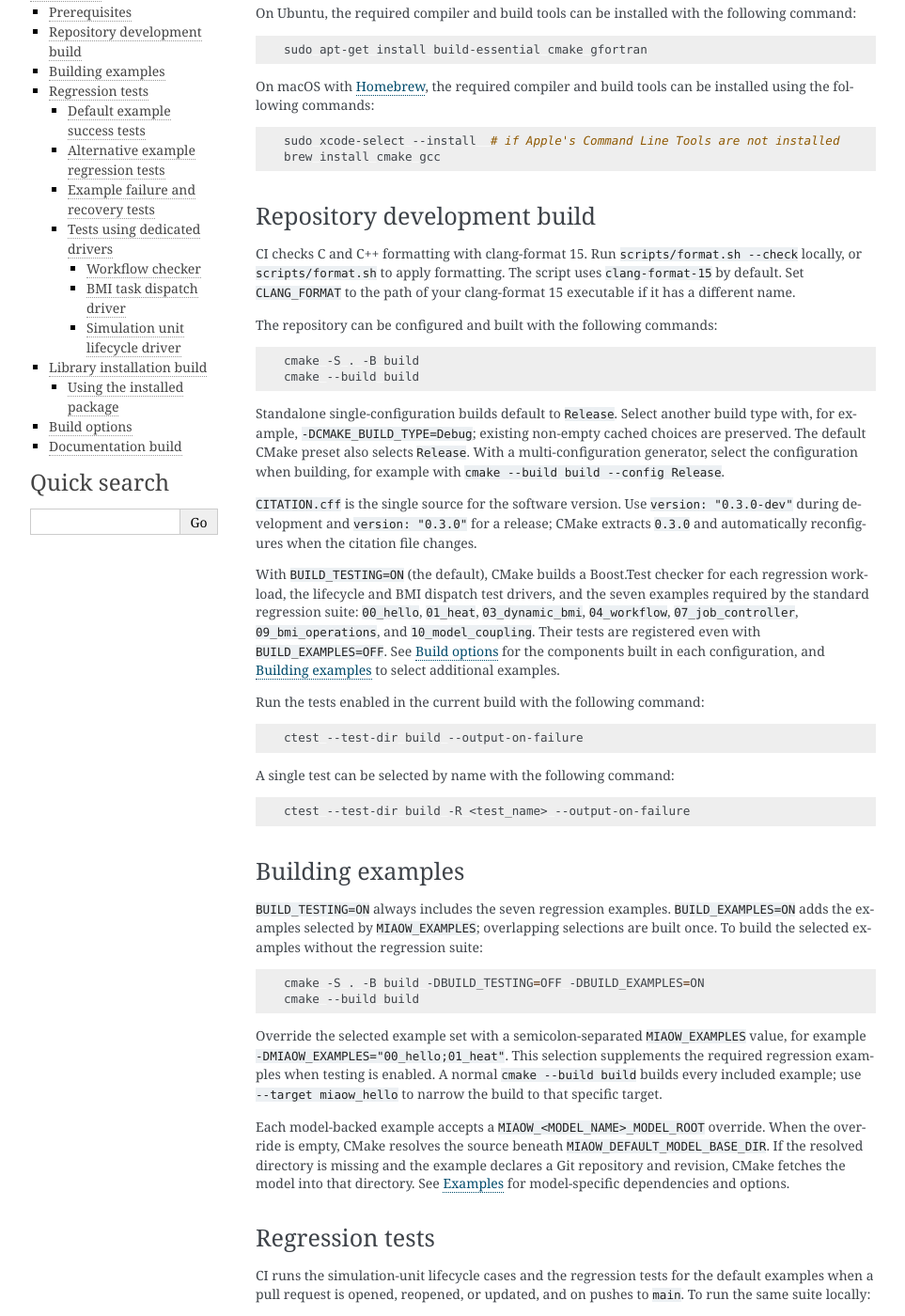
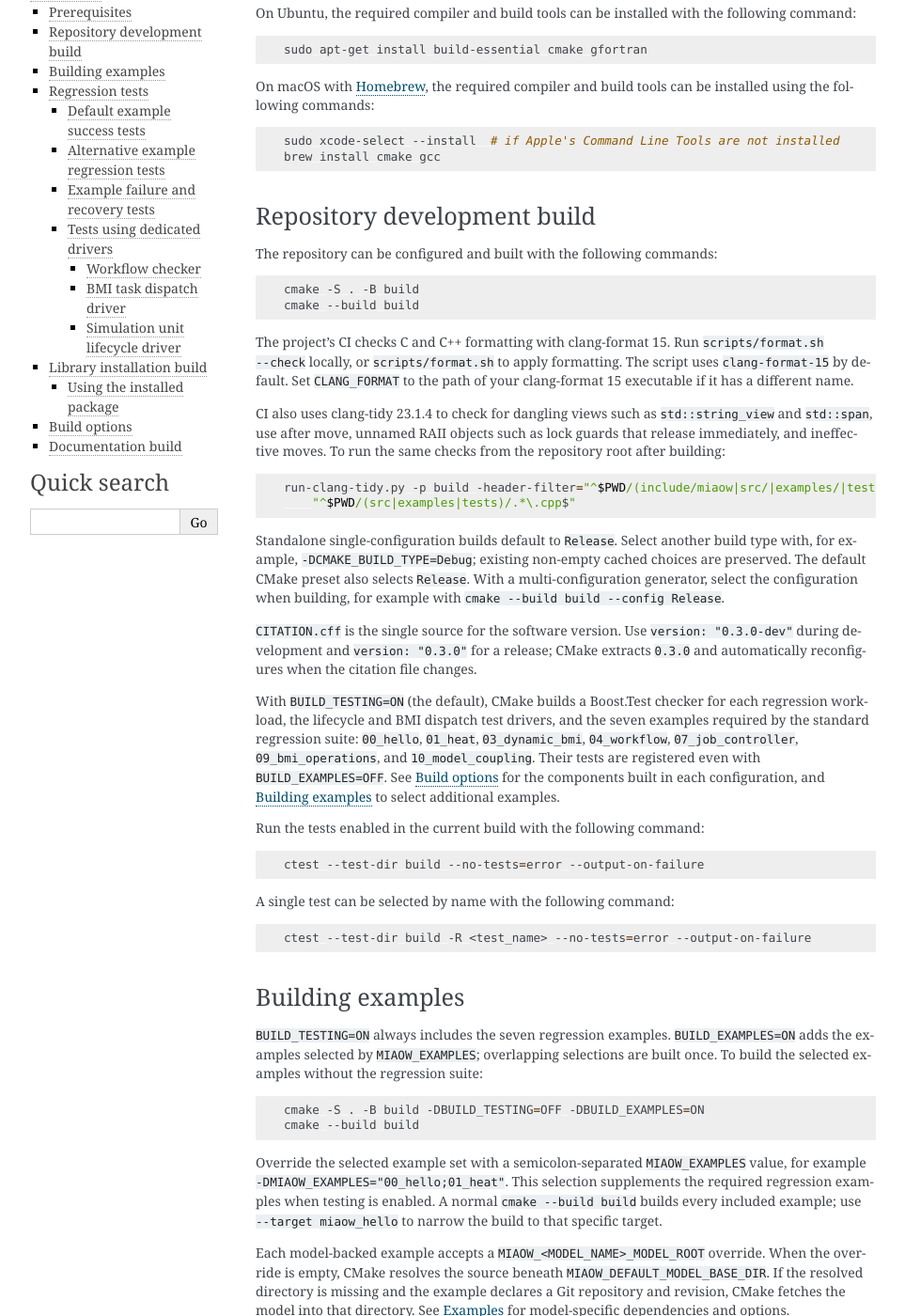
Before and after one commit to uofs-simlab/miaow-framework, a Sphinx documentation site: the page built from docs/building.rst, in a window 1280 px wide and 1400 px high, scrolled down 262 px. Shown: the whole window at 94% size, without its empty margins (148-1111 px from the left). Built offline with Sphinx 7.4.7, drawn with Linux system fonts in a browser that asks for light colours; the version number could not be read and is left out; some of the changed text lies outside the part shown.

Commit message:
Add CI checks and an installed-package smoke test

```diff
--- a/CMakeLists.txt
+++ b/CMakeLists.txt
@@ -400,6 +400,10 @@ if(PROJECT_IS_TOP_LEVEL)
     list(REMOVE_DUPLICATES miaow_examples_to_build)
 
     if(miaow_examples_to_build)
+        # Share the C++ heat model source between the static and dynamic BMI examples
+        set(miaow_cpp_heat_model_subdir "bmi-example-cxx-tristanmontoya")
+        set(miaow_cpp_heat_model_repository "https://github.com/tristanmontoya/bmi-example-cxx.git")
+        set(miaow_cpp_heat_model_revision "ad01de2c95ab7dc700bc82f03e751c9bd396d3e2")
         include(cmake/miaow_example.cmake)
         foreach(miaow_example IN LISTS miaow_examples_to_build)
             add_subdirectory("examples/${miaow_example}")
--- a/docs/building.rst
+++ b/docs/building.rst
@@ -22,14 +22,21 @@ On macOS with `Homebrew <https://brew.sh/>`_, the required compiler and build to
 Repository development build
 ----------------------------
 
-CI checks C and C++ formatting with clang-format 15. Run ``scripts/format.sh --check`` locally, or ``scripts/format.sh`` to apply formatting. The script uses ``clang-format-15`` by default. Set ``CLANG_FORMAT`` to the path of your clang-format 15 executable if it has a different name.
-
 The repository can be configured and built with the following commands:
 
 .. code-block:: sh
 
    cmake -S . -B build
    cmake --build build
+
+The project's CI checks C and C++ formatting with clang-format 15. Run ``scripts/format.sh --check`` locally, or ``scripts/format.sh`` to apply formatting. The script uses ``clang-format-15`` by default. Set ``CLANG_FORMAT`` to the path of your clang-format 15 executable if it has a different name.
+
+CI also uses clang-tidy 23.1.4 to check for dangling views such as ``std::string_view`` and ``std::span``, use after move, unnamed RAII objects such as lock guards that release immediately, and ineffective moves. To run the same checks from the repository root after building:
+
+.. code-block:: sh
+
+   run-clang-tidy.py -p build -header-filter="^$PWD/(include/miaow|src/|examples/|tests/)" \
+       "^$PWD/(src|examples|tests)/.*\.cpp$"
 
 Standalone single-configuration builds default to ``Release``. Select another build type with, for example, ``-DCMAKE_BUILD_TYPE=Debug``; existing non-empty cached choices are preserved. The default CMake preset also selects ``Release``. With a multi-configuration generator, select the configuration when building, for example with ``cmake --build build --config Release``.
 
@@ -41,13 +48,13 @@ Run the tests enabled in the current build with the following command:
 
 .. code-block:: sh
 
-   ctest --test-dir build --output-on-failure
+   ctest --test-dir build --no-tests=error --output-on-failure
 
 A single test can be selected by name with the following command:
 
 .. code-block:: sh
 
-   ctest --test-dir build -R <test_name> --output-on-failure
+   ctest --test-dir build -R <test_name> --no-tests=error --output-on-failure
 
 .. _building-examples:
 
@@ -74,7 +81,11 @@ CI runs the simulation-unit lifecycle cases and the regression tests for the def
 
    cmake -S . -B build -DBUILD_TESTING=ON -DBUILD_EXAMPLES=OFF
    cmake --build build
-   ctest --test-dir build -L regression --output-on-failure
+   ctest --test-dir build -L regression --no-tests=error --output-on-failure
+
+CI runs the full regression suite in parallel jobs for the regular Release build and a C++ build with AddressSanitizer, UndefinedBehaviorSanitizer, and coverage instrumentation. The compiler adds coverage counters to the framework sources under ``src/`` and the public MIAOW headers. After the instrumented tests pass, the job publishes HTML and Cobertura XML reports as the ``cpp-coverage`` artifact. Report generation and upload are advisory.
+
+The instrumented job enables LeakSanitizer and collects separate reports from the test processes and subprocess workers. A leak report fails the job even if CTest passes. When the job fails, any reports are available in the ``sanitizer-reports`` artifact.
 
 CTest runs Boost.Test checkers using the example and driver job builders and workflow controllers. Numerical assertions inspect ``JobRecord``; report assertions inspect ``job_<job_id>.json``. JSON cases in ``tests/cases`` define inputs, expected failures, and runtime options. The workflow checker observes controller finalization and returned output, then applies the shared job-record checks to child jobs captured from completion callbacks.
 
@@ -297,7 +308,7 @@ To build and run these cases and the default workflow test:
 .. code-block:: sh
 
    cmake --build build --target miaow_workflow_checks
-   ctest --test-dir build -R '^miaow_(example_04_workflow|workflow_.*)$' --output-on-failure
+   ctest --test-dir build -R '^miaow_(example_04_workflow|workflow_.*)$' --no-tests=error --output-on-failure
 
 
 BMI task dispatch driver
--- a/docs/examples.rst
+++ b/docs/examples.rst
@@ -24,7 +24,7 @@ Default examples
 ----------------
 
 - `examples/00_hello <https://github.com/uofs-simlab/miaow-framework/tree/main/examples/00_hello>`_: minimal orchestration and diagnostics output
-- `examples/01_heat <https://github.com/uofs-simlab/miaow-framework/tree/main/examples/01_heat>`_: BMI integration using the `CSDMS heat example <https://github.com/csdms/bmi-example-cxx>`_
+- `examples/01_heat <https://github.com/uofs-simlab/miaow-framework/tree/main/examples/01_heat>`_: BMI integration using a `pinned revision of the C++ heat example <https://github.com/tristanmontoya/bmi-example-cxx/commit/ad01de2c95ab7dc700bc82f03e751c9bd396d3e2>`_
 - `examples/03_dynamic_bmi <https://github.com/uofs-simlab/miaow-framework/tree/main/examples/03_dynamic_bmi>`_: C++ and Fortran heat plugins, each run in-process and in its own unit subprocess
 - `examples/04_workflow <https://github.com/uofs-simlab/miaow-framework/tree/main/examples/04_workflow>`_: one workflow submits two jobs, each with six sequential in-process tasks. Tasks print start and end events and sleep for seeded random durations of 100 to 500 milliseconds.
 - `examples/07_job_controller <https://github.com/uofs-simlab/miaow-framework/tree/main/examples/07_job_controller>`_: computes a square root using Heron's method, with the executor retaining its estimate across tasks and the job controller requesting iterations until the residual meets the convergence tolerance
```
Also changed, not shown: 11 other files.
